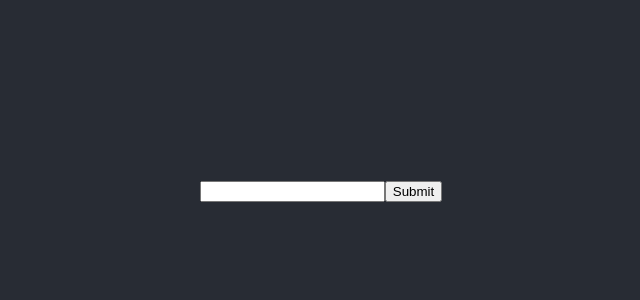
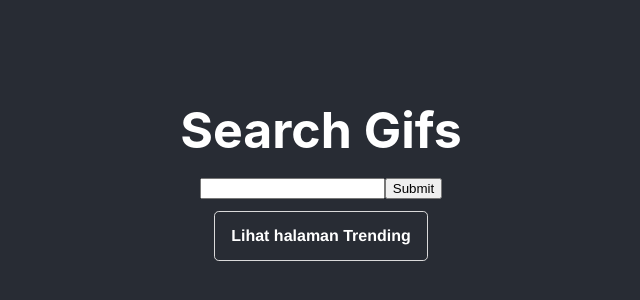
Before and after one commit to AriefDaffa/Lagalio, a React (Create React App) app: page / in a window 1280 px wide. Shown: the part 214-514 px from the top of the page, without its empty margins (319-959 px from the left). Built offline with nearby package versions, Linux system fonts and the light colour scheme.

Commit message:
implement react router for trending pages

```diff
--- a/package.json
+++ b/package.json
@@ -10,6 +10,7 @@
     "react": "^17.0.2",
     "react-dom": "^17.0.2",
     "react-redux": "^7.2.8",
+    "react-router-dom": "^5.3.0",
     "react-scripts": "5.0.0",
     "web-vitals": "^2.1.4"
   },
--- a/src/App.js
+++ b/src/App.js
@@ -1,16 +1,19 @@
 import './App.css';
 import { Provider } from 'react-redux';
-import Home from './pages/home';
 import store from './redux/store';
+import { BrowserRouter } from 'react-router-dom';
+import Router from './router/Router';
 
 function App() {
 	return (
 		<Provider store={store}>
-			<div className="App">
-				<header className="App-header">
-					<Home />
-				</header>
-			</div>
+			<BrowserRouter>
+				<div className="App">
+					<header className="App-header">
+						<Router />
+					</header>
+				</div>
+			</BrowserRouter>
 		</Provider>
 	);
 }
--- /dev/null
+++ b/src/pages/home/home.css
@@ -0,0 +1,37 @@
+.title{
+    font-size: 50px;
+    font-weight: bold;
+    margin-bottom: 8px;
+}
+
+.link{
+    text-decoration: none;
+    font-size: 24px;
+    padding: 0 12px;
+}
+
+.link:hover{
+    color: #000;
+}
+
+.link-container{
+    color: white;
+    display: inline-block;
+    margin: 12px 0;
+    padding: 0.75rem 1rem;
+	border: 0;
+	border-radius: 0.3rem;
+    border: 1px solid #dadada;
+	text-decoration: none;
+	font-weight: 700;
+	font-size: 1rem;
+    line-height: 1.5;
+	font-family: "Helvetica Neue", Arial, sans-serif;
+	cursor: pointer;
+}
+
+.link-container:hover {
+	opacity: 0.85;
+    background-color: #dadada;
+    color: #000;
+}
--- a/src/pages/home/index.jsx
+++ b/src/pages/home/index.js
@@ -3,6 +3,8 @@ import { useDispatch, useSelector } from 'react-redux';
 import { SearchBar } from '../../components';
 import { insertResult } from '../../redux/slice/result-slice';
 import Gif from '../../components/Gif';
+import { Link } from 'react-router-dom';
+import './home.css';
 
 const Home = () => {
 	const [searchQuery, setSearchQuery] = useState('');
@@ -28,10 +30,14 @@ const Home = () => {
 
 	return (
 		<>
+			<div className="title">Search Gifs</div>
 			<form onSubmit={handleSubmit}>
 				<SearchBar searchQuery={searchQuery} handleChange={handleChange} />
 				<input type="submit" />
 			</form>
+			<Link to="/trending" className="link">
+				<div className="link-container">Lihat halaman Trending</div>
+			</Link>
 
 			{value.map((data) => (
 				<Gif url={data.images.fixed_width.url} title={data.title} />
--- a/src/pages/index.js
+++ b/src/pages/index.js
@@ -0,0 +1,2 @@
+export { default as Home } from './home';
+export { default as Trending } from './trending';
--- /dev/null
+++ b/src/pages/trending/index.js
@@ -0,0 +1,42 @@
+import React, { useEffect } from 'react';
+import { useDispatch, useSelector } from 'react-redux';
+import { Link } from 'react-router-dom';
+import Gif from '../../components/Gif';
+import { insertTrendingResult } from '../../redux/slice/result-slice';
+import './trending.css';
+
+const Trending = () => {
+	const result = useSelector((state) => state.searchResult.trending);
+	const dispatch = useDispatch();
+	useEffect(() => {
+		let apiKey = process.env.REACT_APP_GIPHY_API_KEY;
+		let limit = 12;
+		let baseUrl = `https://api.giphy.com/v1/gifs/trending?api_key=${apiKey}&limit=${limit}`;
+
+		fetch(baseUrl)
+			.then((res) => res.json())
+			.then((res) => {
+				dispatch(insertTrendingResult(res.data));
+				console.log(result);
+			});
+		// eslint-disable-next-line react-hooks/exhaustive-deps
+	}, []);
+
+	return (
+		<div>
+			<div className="title">Halaman Trending</div>
+			<Link to="/" className="link">
+				<div className="link-container">Kembali ke Homepage</div>
+			</Link>
+			{result.map((data) => (
+				<Gif
+					url={data.images.fixed_width.url}
+					title={data.title}
+					key={data.id}
+				/>
+			))}
+		</div>
+	);
+};
+
+export default Trending;
--- /dev/null
+++ b/src/pages/trending/trending.css
@@ -0,0 +1,33 @@
+/* .title{
+    font-size: 50px;
+    font-weight: bold;
+    margin-bottom: 8px;
+}
+
+.link{
+    text-decoration: none;
+
+    font-size: 24px;
+    padding: 0 12px;
+}
+
+.link-container{
+    color: white;
+    display: inline-block;
+    margin: 12px 0;
+    padding: 0.75rem 1rem;
+	border: 0;
+	border-radius: 0.3rem;
+    border: 1px solid #dadada;
+	text-decoration: none;
+	font-weight: 700;
+	font-size: 1rem;
+    line-height: 1.5;
+	font-family: "Helvetica Neue", Arial, sans-serif;
+	cursor: pointer;
+}
+
+.link:hover {
+	opacity: 0.85;
+    background-color: #dadada;
+} */
--- a/src/redux/slice/result-slice.js
+++ b/src/redux/slice/result-slice.js
@@ -4,14 +4,18 @@ export const searchResultSlice = createSlice({
 	name: 'searchResult',
 	initialState: {
 		result: [],
+		trending: [],
 	},
 	reducers: {
 		insertResult: (state, action) => {
 			state.result = action.payload;
 		},
+		insertTrendingResult: (state, action) => {
+			state.trending = action.payload;
+		},
 	},
 });
 
-export const { insertResult } = searchResultSlice.actions;
+export const { insertResult, insertTrendingResult } = searchResultSlice.actions;
 
 export default searchResultSlice.reducer;
--- /dev/null
+++ b/src/router/Router.js
@@ -0,0 +1,18 @@
+import React from 'react';
+import { Route, Switch } from 'react-router-dom';
+import { Home, Trending } from '../pages';
+
+const Router = () => {
+	return (
+		<Switch>
+			<Route path="/" exact>
+				<Home />
+			</Route>
+			<Route path="/trending" exact>
+				<Trending />
+			</Route>
+		</Switch>
+	);
+};
+
+export default Router;
```
Also changed, not shown: 1 other file (tests, documents, lock files or other folders).
